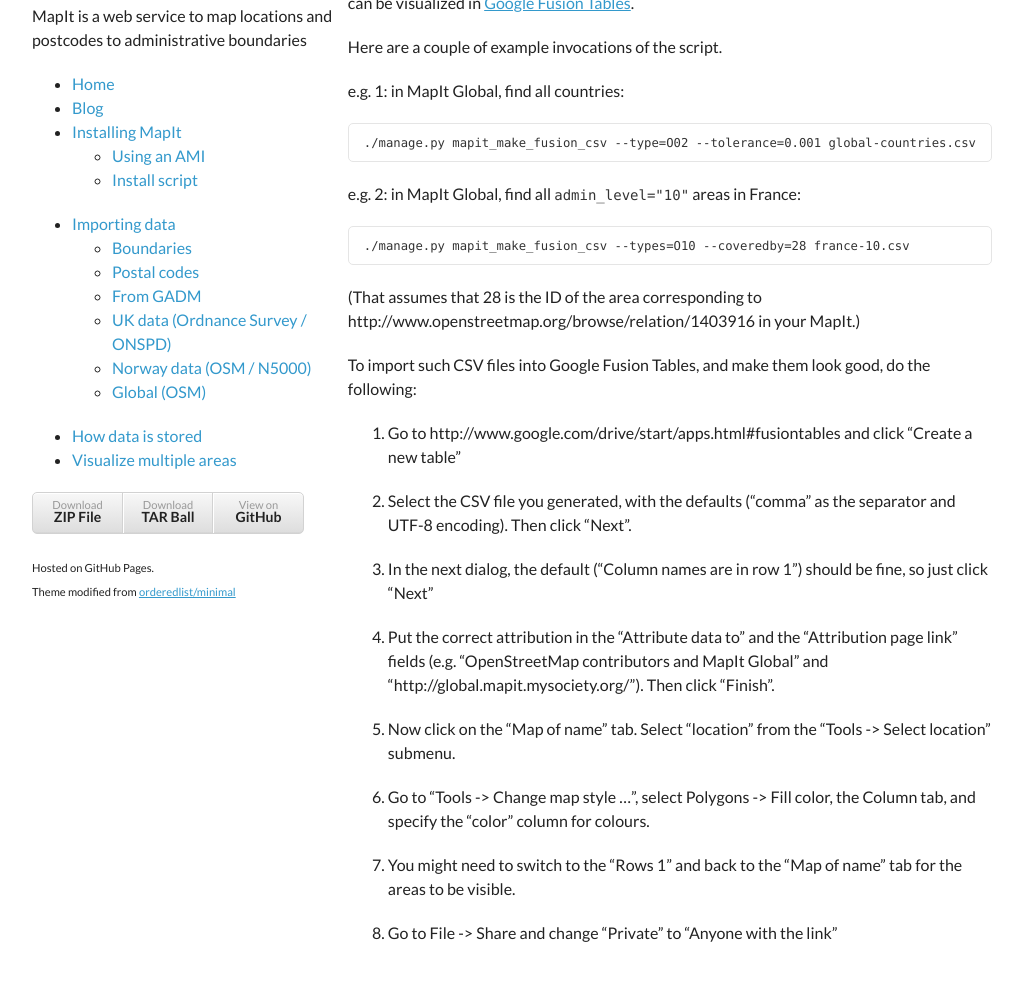
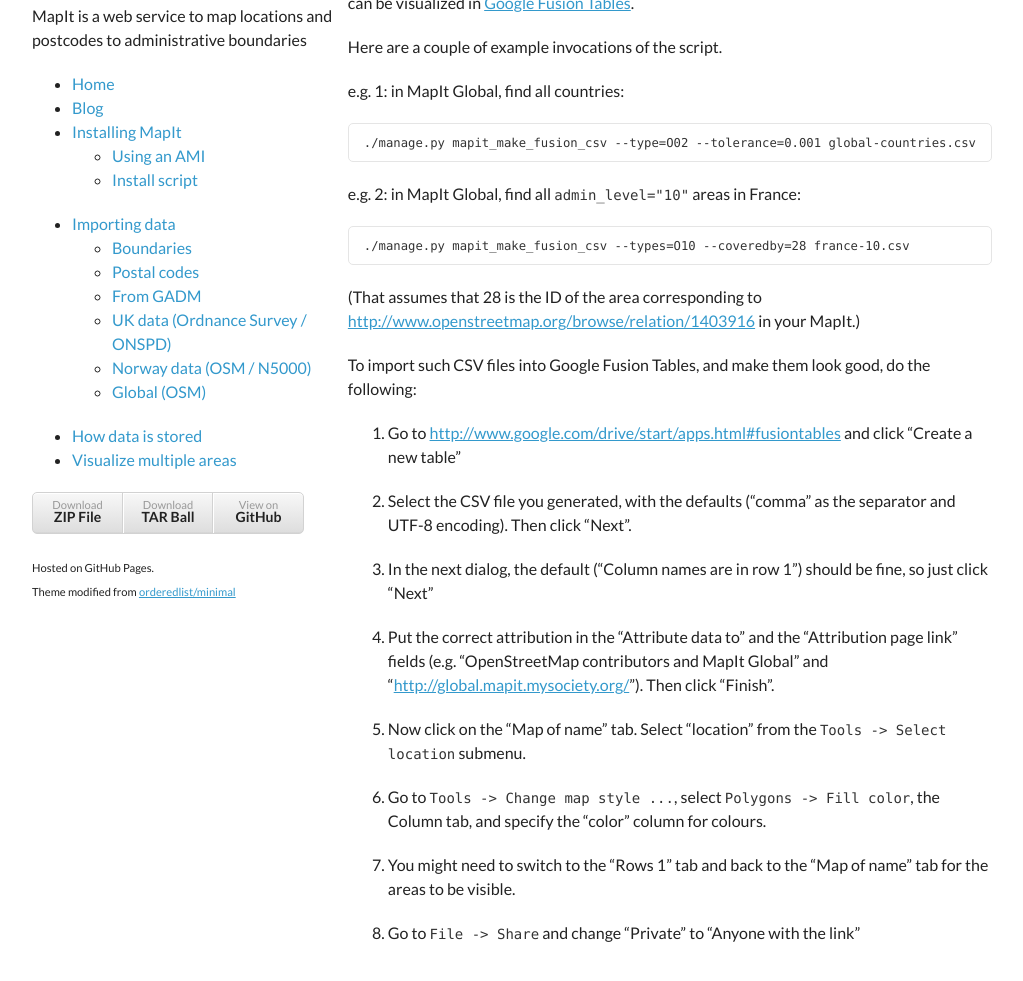
Before and after one commit to mysociety/mapit, a Jekyll site: the page built from view-multiple.md, in a window 1280 px wide and 1203 px high, cut to the strip 190-1171 px from the top of the window. Shown: the whole strip, without its empty margins (128-1151 px from the left). Built offline with Jekyll 4.4.1, drawn with Linux system fonts in a browser that asks for light colours.

Commit message:
Formatting changes to the "Visualize Multiple Areas" page

```diff
--- a/view-multiple.md
+++ b/view-multiple.md
@@ -40,16 +42,17 @@
 
 4. Put the correct attribution in the "Attribute data to" and the
    "Attribution page link" fields (e.g. "OpenStreetMap contributors
-   and MapIt Global" and "http://global.mapit.mysociety.org/").  Then
-   click "Finish".
+   and MapIt Global" and
+   "[http://global.mapit.mysociety.org/](http://global.mapit.mysociety.org/)").
+   Then click "Finish".
 
 5. Now click on the "Map of name" tab.  Select "location" from the
-   "Tools -> Select location" submenu.
+   `Tools -> Select location` submenu.
 
-6. Go to "Tools -> Change map style ...", select Polygons -> Fill
-   color, the Column tab, and specify the "color" column for colours.
+6. Go to `Tools -> Change map style ...`, select `Polygons -> Fill
+   color`, the Column tab, and specify the "color" column for colours.
 
-7. You might need to switch to the "Rows 1" and back to the "Map of
-   name" tab for the areas to be visible.
+7. You might need to switch to the "Rows 1" tab and back to the "Map
+   of name" tab for the areas to be visible.
 
-8. Go to File -> Share and change "Private" to "Anyone with the link"
+8. Go to `File -> Share` and change "Private" to "Anyone with the link"
```
Also changed, not shown: other parts of view-multiple.md (+5 -3 lines).
